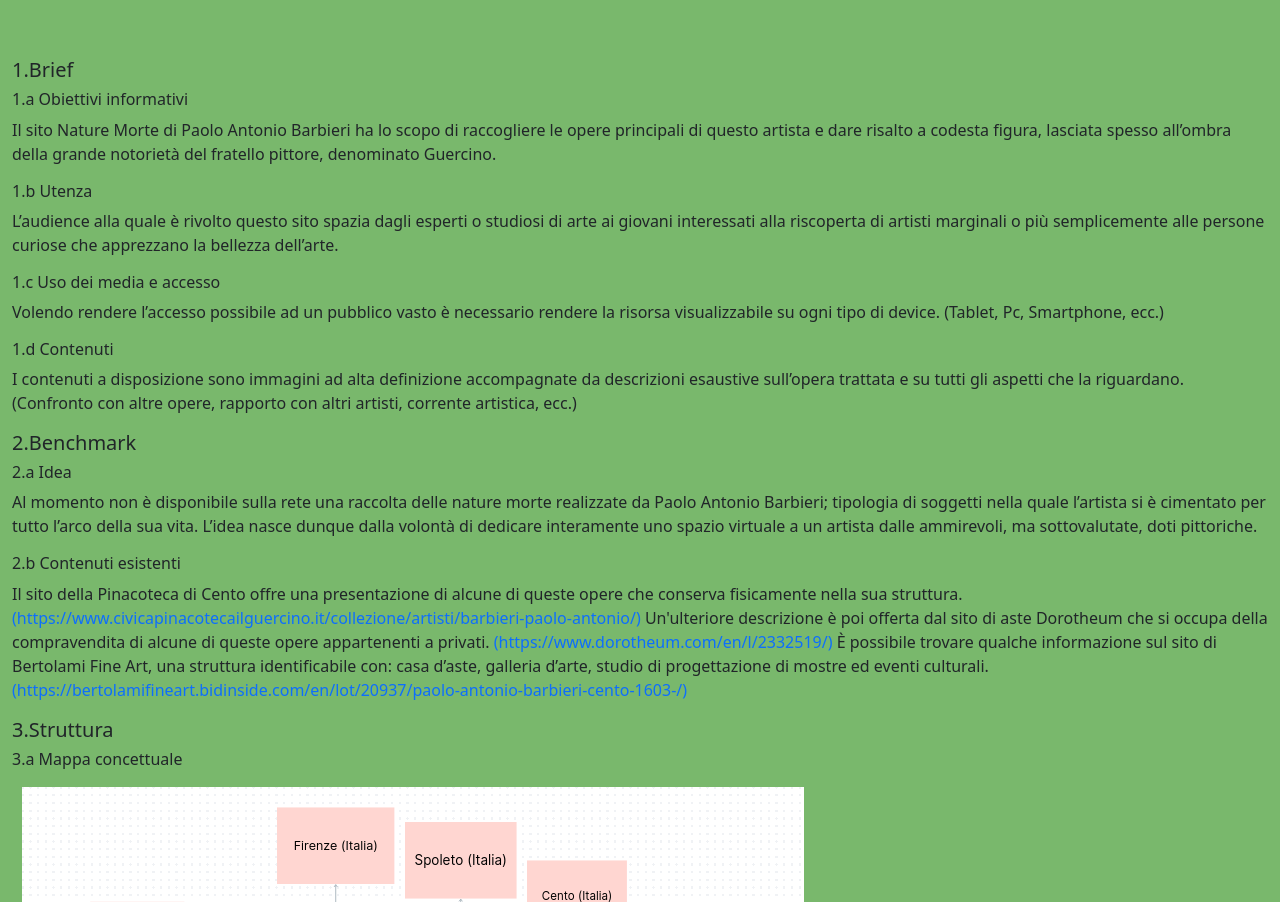
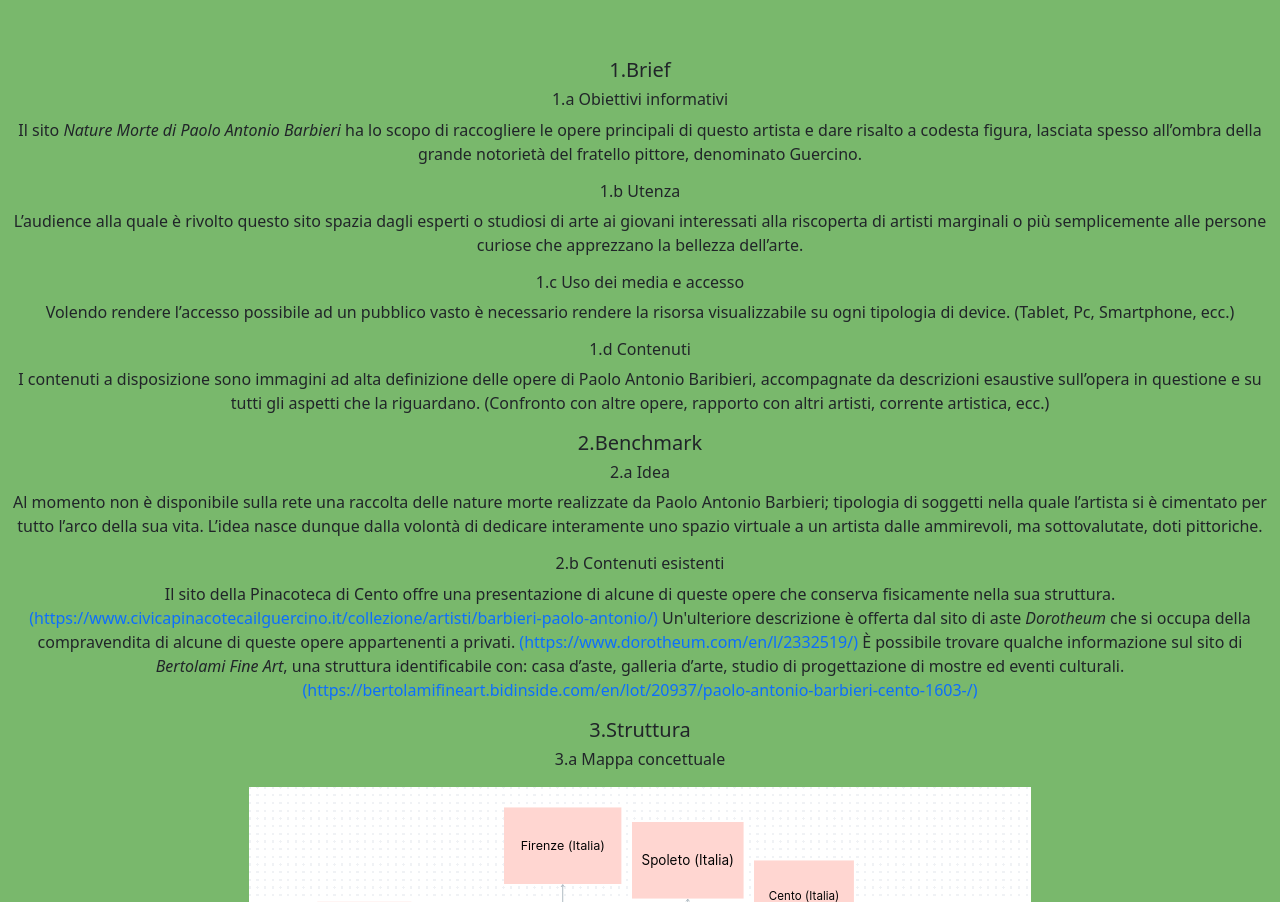
Before and after one commit to ClaraTassinari/prova2, a plain HTML site: page webProjectPlan.html in a window 1280 px wide. Shown: the part 538-1440 px from the top of the page. Drawn offline with nearby package versions, Linux system fonts and the light colour scheme; a script that the page names is missing.

Commit message:
Add files via upload
aggiornamento html pomeriggio 8 marzo 2024

```diff
--- a/webProjectPlan.html
+++ b/webProjectPlan.html
@@ -3,7 +3,10 @@
 <head>
   <meta charset="UTF-8">
   <title>Nature Morte di Paolo Antonio Barbieri</title>
-  <link rel="shortcut icon" href="img/favicon.png" />
+  <link rel="shortcut icon" href="img/favicon.png"/>
+  <link rel="preconnect" href="https://fonts.googleapis.com">
+  <link rel="preconnect" href="https://fonts.gstatic.com" crossorigin>
+  <link href="https://fonts.googleapis.com/css2?family=Roboto&display=swap" rel="stylesheet">
   <link rel="stylesheet" type="text/css" href="style/style.css"/>
   <!--META-->
   <META NAME="DC.Title" CONTENT="Nature Morte di Paolo Antonio Barbieri"/>
@@ -98,7 +101,7 @@
 </header>
 
 <!--main-->
-<main>
+<main class="text-center">
   <!--Indice-->
   <section class="bg-green-light container-fluid padding-m">
     <h4>Indice</h4>
@@ -129,13 +132,13 @@
     <div id="1.Brief">
       <h5>1.Brief</h5>
       <h6>1.a Obiettivi informativi</h6>
-      <p>Il sito Nature Morte di Paolo Antonio Barbieri ha lo scopo di raccogliere le opere principali di questo artista e dare risalto a codesta figura, lasciata spesso all’ombra della grande notorietà del fratello pittore, denominato Guercino.</p>
+      <p>Il sito <span class="fst-italic">Nature Morte di Paolo Antonio Barbieri</span> ha lo scopo di raccogliere le opere principali di questo artista e dare risalto a codesta figura, lasciata spesso all’ombra della grande notorietà del fratello pittore, denominato Guercino.</p>
       <h6>1.b Utenza</h6>
       <p>L’audience alla quale è rivolto questo sito spazia dagli esperti o studiosi di arte ai giovani interessati alla riscoperta di artisti marginali o più semplicemente alle persone curiose che apprezzano la bellezza dell’arte.</p>
       <h6>1.c Uso dei media e accesso</h6>
-      <p>Volendo rendere l’accesso possibile ad un pubblico vasto è necessario rendere la risorsa visualizzabile su ogni tipo di device. (Tablet, Pc, Smartphone, ecc.)</p>
+      <p>Volendo rendere l’accesso possibile ad un pubblico vasto è necessario rendere la risorsa visualizzabile su ogni tipologia di device. (Tablet, Pc, Smartphone, ecc.)</p>
       <h6>1.d Contenuti</h6>
-      <p>I contenuti a disposizione sono immagini ad alta definizione accompagnate da descrizioni esaustive sull’opera trattata e su tutti gli aspetti che la riguardano. (Confronto con altre opere, rapporto con altri artisti, corrente artistica, ecc.)</p>
+      <p>I contenuti a disposizione sono immagini ad alta definizione delle opere di Paolo Antonio Baribieri, accompagnate da descrizioni esaustive sull’opera in questione e su tutti gli aspetti che la riguardano. (Confronto con altre opere, rapporto con altri artisti, corrente artistica, ecc.)</p>
     </div>
     <div id="2.Benchmark">
       <h5>2.Benchmark</h5>
@@ -143,18 +146,18 @@
       <p>Al momento non è disponibile sulla rete una raccolta delle nature morte realizzate da Paolo Antonio Barbieri; tipologia di soggetti nella quale l’artista si è cimentato per tutto l’arco della sua vita. L’idea nasce dunque dalla volontà di dedicare interamente uno spazio virtuale a un artista dalle ammirevoli, ma sottovalutate, doti pittoriche.</p>
       <h6>2.b Contenuti esistenti</h6>
       <p>Il sito della Pinacoteca di Cento offre una presentazione di alcune di queste opere che conserva fisicamente nella sua struttura.
-      <a href="https://www.civicapinacotecailguercino.it/collezione/artisti/barbieri-paolo-antonio/">(https://www.civicapinacotecailguercino.it/collezione/artisti/barbieri-paolo-antonio/)</a>
-      Un'ulteriore descrizione è poi offerta dal sito di aste Dorotheum che si occupa della compravendita di alcune di queste opere appartenenti a privati.
-      <a href="https://www.dorotheum.com/en/l/2332519/">(https://www.dorotheum.com/en/l/2332519/)</a>
-      È possibile trovare qualche informazione sul sito di Bertolami Fine Art, una struttura identificabile con: casa d’aste, galleria d’arte, studio di progettazione di mostre ed eventi culturali.
-      <a href="https://bertolamifineart.bidinside.com/en/lot/20937/paolo-antonio-barbieri-cento-1603-/">(https://bertolamifineart.bidinside.com/en/lot/20937/paolo-antonio-barbieri-cento-1603-/)</a>
+      <a href="https://www.civicapinacotecailguercino.it/collezione/artisti/barbieri-paolo-antonio/" target="_blank">(https://www.civicapinacotecailguercino.it/collezione/artisti/barbieri-paolo-antonio/)</a>
+      Un'ulteriore descrizione è offerta dal sito di aste <span class="fst-italic">Dorotheum</span> che si occupa della compravendita di alcune di queste opere appartenenti a privati.
+      <a href="https://www.dorotheum.com/en/l/2332519/" target="_blank">(https://www.dorotheum.com/en/l/2332519/)</a>
+      È possibile trovare qualche informazione sul sito di <span class="fst-italic">Bertolami Fine Art</span>, una struttura identificabile con: casa d’aste, galleria d’arte, studio di progettazione di mostre ed eventi culturali.
+      <a href="https://bertolamifineart.bidinside.com/en/lot/20937/paolo-antonio-barbieri-cento-1603-/" target="_blank">(https://bertolamifineart.bidinside.com/en/lot/20937/paolo-antonio-barbieri-cento-1603-/)</a>
       </p>
     </div>
     <div id="3.Struttura">
       <h5>3.Struttura</h5>
-      <h6><a href="https://www.canva.com/design/DAF-jBeWs3s/DTz2Oj5tvSlOWCx6pCSSjw/edit?utm_content=DAF-jBeWs3s&utm_campaign=designshare&utm_medium=link2&utm_source=sharebutton" class="text-dark">3.a Mappa concettuale</a></h6>
+      <h6><a href="https://www.canva.com/design/DAF-jBeWs3s/DTz2Oj5tvSlOWCx6pCSSjw/edit?utm_content=DAF-jBeWs3s&utm_campaign=designshare&utm_medium=link2&utm_source=sharebutton" class="text-dark" target="_blank">3.a Mappa concettuale</a></h6>
        <img src="struttura/mappaConcettuale.png" class="img-fluid padding-s" alt="mappaConcettuale">
-      <h6><a href="https://drive.google.com/file/d/1AjYlxkugZ0n5xD6lI67Wrma8XoZ_FO2d/view?usp=drive_link" class="text-dark">3.b Schema dipendenze</a></h6>
+      <h6><a href="https://drive.google.com/file/d/1AjYlxkugZ0n5xD6lI67Wrma8XoZ_FO2d/view?usp=drive_link" class="text-dark" target="_blank">3.b Schema dipendenze</a></h6>
         <img src="struttura/schemaDipendenze.png" class="img-fluid padding-s" alt="schemaDipendenze">
 
     </div>
```
Also changed, not shown: artista.html (+5 -2 lines), index.html (+3 -3 lines), item.html (+4 -1 lines), vivande.html (+4 -1 lines), vivandeBis.html (+4 -1 lines).
